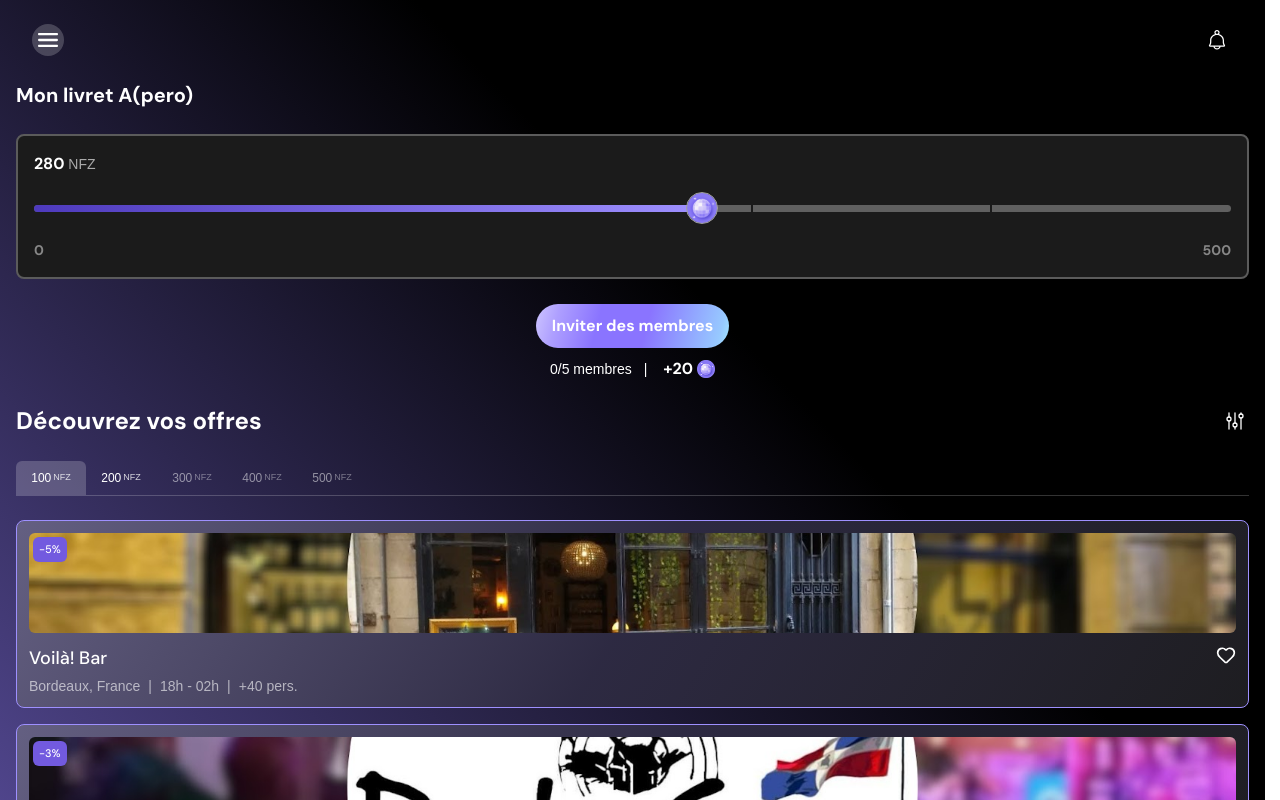
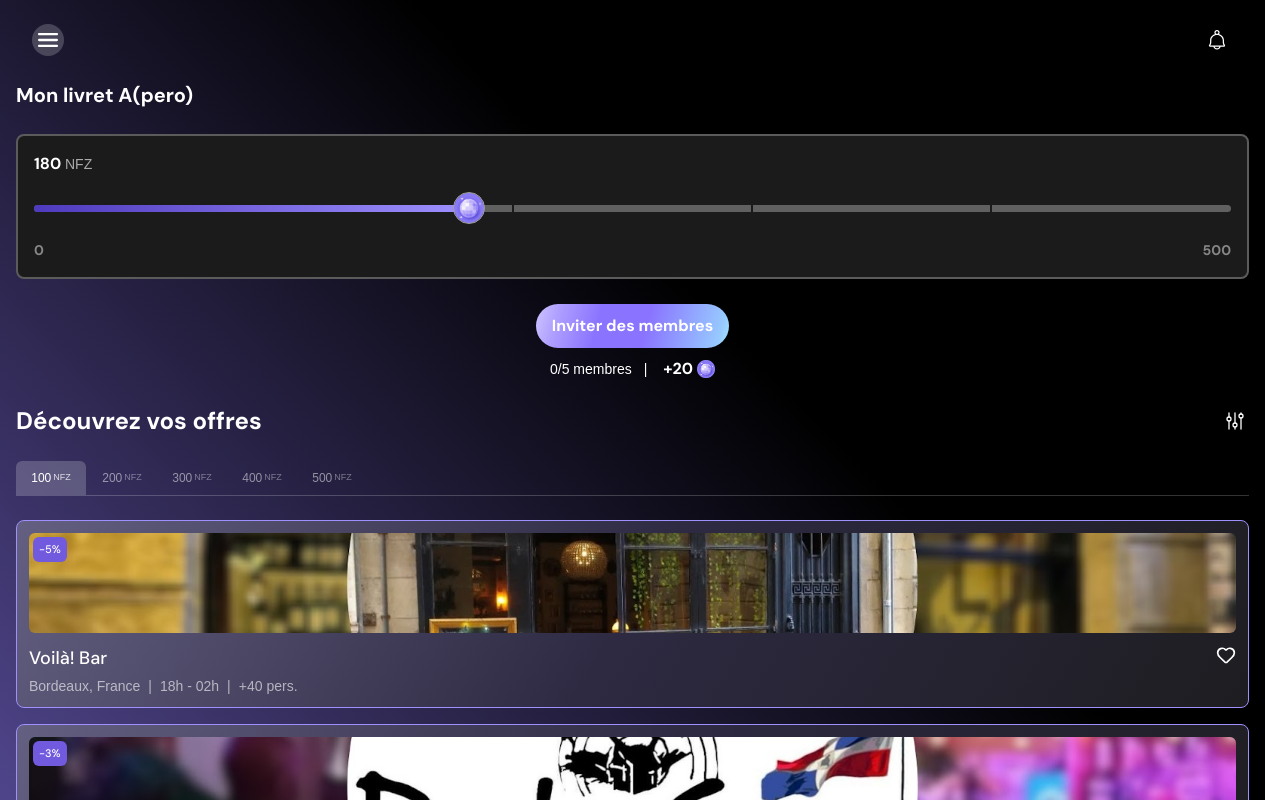
Before and after one commit to l0l0o/livret-apero-reservztion, a Next.js app: page / in a window 1280 px wide. Built offline with nearby package versions, Linux system fonts and the light colour scheme; a web font is replaced by a local one.

Commit message:
✨ feat set 180NFZ

```diff
--- a/app/page.tsx
+++ b/app/page.tsx
@@ -7,7 +7,7 @@ import InviteButton from '@/features/InviteButton/InviteButton';
 
 export default function Home() {
   // Solde NFZ de l'utilisateur : source unique de vérité partagée avec les offres.
-  const userNfz = 280;
+  const userNfz = 180;
 
   return (
     <div
```
